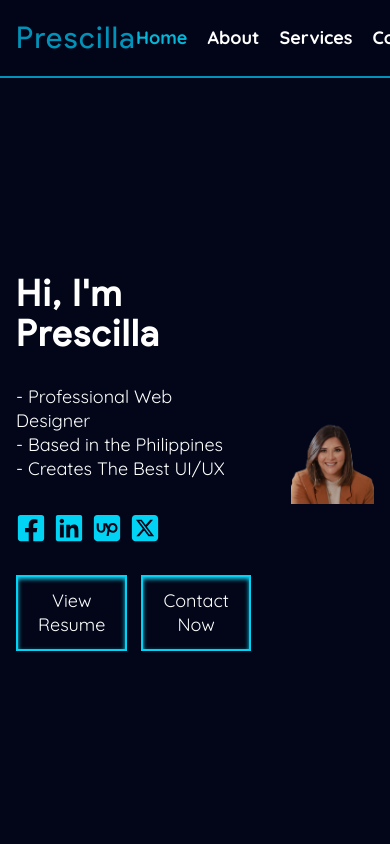
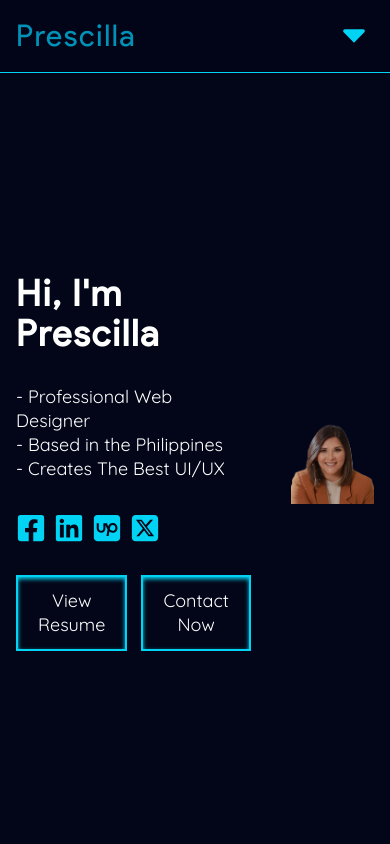
Before and after one commit to riyudev/Dapin-Portfolio, a React (Vite) app: page / in a window 390 px wide. Shown: the top 844 px of the page. Built offline with nearby package versions, Linux system fonts and the light colour scheme.

Commit message:
added mobile navbar

```diff
--- a/src/components/Navbar.jsx
+++ b/src/components/Navbar.jsx
@@ -1,69 +1,128 @@
-import React, { useEffect, useState } from "react";
+import React, { useState, useRef, useEffect } from "react";
+import { TiArrowSortedDown, TiArrowSortedUp } from "react-icons/ti";
 
-function Navbar({ activeSection }) {
+function Navbar({ activeSection, setActiveLink }) {
+  const navLinks = [
+    { path: "/", label: "Prescilla" },
+    { path: "#home", label: "Home" },
+    { path: "#about", label: "About" },
+    { path: "#services", label: "Services" },
+    { path: "#contact", label: "Contact" },
+  ];
+
+  const [isOpen, setIsOpen] = useState(false);
+  const menuRef = useRef();
+
+  const toggleMenu = () => setIsOpen(!isOpen);
+
+  // Close menu when clicking outside
+  useEffect(() => {
+    const handleClickOutside = (event) => {
+      if (menuRef.current && !menuRef.current.contains(event.target)) {
+        setIsOpen(false);
+      }
+    };
+
+    if (isOpen) {
+      document.addEventListener("mousedown", handleClickOutside);
+    }
+
+    return () => {
+      document.removeEventListener("mousedown", handleClickOutside);
+    };
+  }, [isOpen]);
+
   return (
-    <nav className="fixed flex w-full justify-center border-b-2 border-cyan-600 bg-slate-950/80 backdrop-blur-md">
+    <>
+      <nav className="laptop:flex fixed hidden w-full justify-center border-b-2 border-cyan-600 bg-slate-950/80 backdrop-blur-md">
         <div className="flex w-full max-w-7xl items-center justify-between px-4 py-5">
-        <a href="/">
-          <h3 className="tracking-wider text-cyan-600">Prescilla</h3>
+          <a href={navLinks[0].path}>
+            <h3 className="tracking-wider text-cyan-600">
+              {navLinks[0].label}
+            </h3>
           </a>
 
           <ul className="flex space-x-5 text-lg font-medium text-gray-300">
-          <li>
+            {navLinks.slice(1).map(({ path, label }) => {
+              const section = path.slice(1);
+              return (
+                <li key={path}>
                   <a
-              href="#home"
-              onClick={() => setActiveLink("#home")}
+                    href={path}
+                    onClick={() => setActiveLink(path)}
                     className={
-                activeSection === "home"
+                      activeSection === section
                         ? "text-cyan-500"
                         : "hover:text-cyan-500"
                     }
                   >
-              Home
+                    {label}
                   </a>
                 </li>
-          <li>
+              );
+            })}
+          </ul>
+        </div>
+      </nav>
+
+      {/* Mobile Navbar */}
+      <nav
+        ref={menuRef}
+        className="laptop:hidden fixed top-0 right-0 left-0 z-50 w-full flex-col border-b border-cyan-400 bg-slate-950/80 p-4 backdrop-blur-md"
+      >
+        <div className="flex items-center justify-between">
+          <a href={navLinks[0].path}>
+            <h3 className="tracking-wider text-cyan-600">
+              {navLinks[0].label}
+            </h3>
+          </a>
+          <div className="flex items-center">
+            <div className="transition-transform duration-300 ease-in-out">
+              {isOpen ? (
+                <TiArrowSortedUp
+                  onClick={toggleMenu}
+                  className="size-10 rotate-0 transform text-cyan-400 transition-transform duration-300"
+                />
+              ) : (
+                <TiArrowSortedDown
+                  onClick={toggleMenu}
+                  className="size-10 rotate-0 transform text-cyan-400 transition-transform duration-300"
+                />
+              )}
+            </div>
+          </div>
+        </div>
+
+        <div
+          className={`overflow-hidden transition-all duration-300 ease-in-out ${
+            isOpen ? "max-h-64 opacity-100" : "max-h-0 opacity-0"
+          }`}
+        >
+          <div className="laptop:hidden w-full pt-2">
+            <ul className="flex flex-col items-center justify-center space-y-2.5 px-4 pt-2">
+              {navLinks.slice(1).map(({ path, label }) => {
+                const section = path.slice(1);
+                return (
+                  <li key={path}>
                     <a
-              href="#about"
-              onClick={() => setActiveLink("#about")}
+                      href={path}
+                      onClick={toggleMenu}
                       className={
-                activeSection === "about"
+                        activeSection === section
                           ? "text-cyan-500"
                           : "hover:text-cyan-500"
                       }
                     >
-              About
+                      {label}
                     </a>
                   </li>
-          <li>
-            <a
-              href="#services"
-              onClick={() => setActiveLink("#services")}
-              className={
-                activeSection === "services"
-                  ? "text-cyan-500"
-                  : "hover:text-cyan-500"
-              }
-            >
-              Services
-            </a>
-          </li>
-          <li>
-            <a
-              href="#contact"
-              onClick={() => setActiveLink("#contact")}
-              className={
-                activeSection === "contact"
-                  ? "text-cyan-500"
-                  : "hover:text-cyan-500"
-              }
-            >
-              Contact
-            </a>
-          </li>
+                );
+              })}
             </ul>
           </div>
+        </div>
       </nav>
+    </>
   );
 }
 
```
Lines whose indentation alone changed are shown as unchanged.
